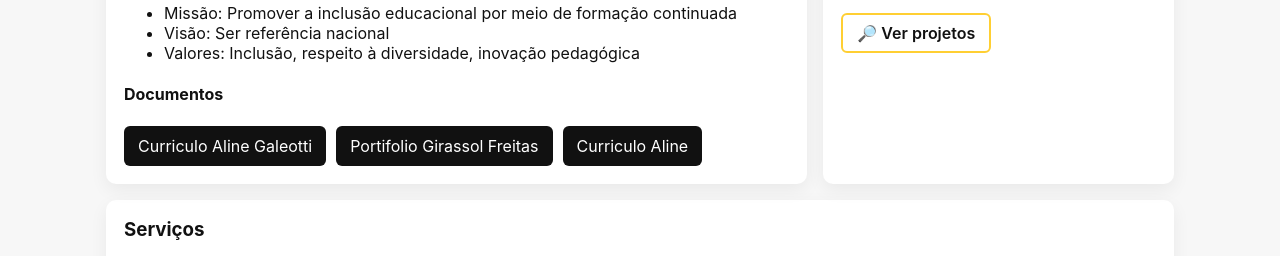
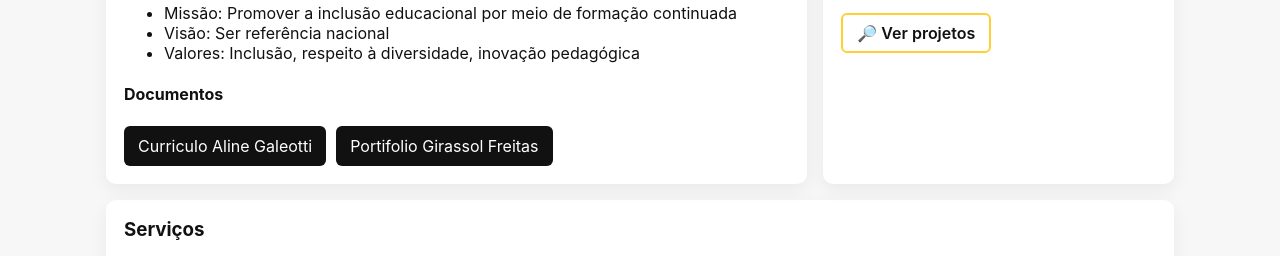
Before and after one commit to girassolfreitasassessoria/pedagogica, a plain HTML site: page index.html in a window 1280 px wide. Shown: the part 520-776 px from the top of the page. Drawn offline with Linux system fonts and the light colour scheme; a script that the page names is missing.

Commit message:
Update index.html

```diff
--- a/index.html
+++ b/index.html
@@ -76,7 +76,6 @@
         <div style="display:flex; flex-wrap:wrap; gap:10px;">
           <a href="assets/Curriculo Aline Galeotti.pdf" target="_blank" style="padding:10px 14px; background:#111; color:#fff; border-radius:6px; text-decoration:none;">Curriculo Aline Galeotti</a>
           <a href="assets/Portifolio Girassol Freitas.pdf" target="_blank" style="padding:10px 14px; background:#111; color:#fff; border-radius:6px; text-decoration:none;">Portifolio Girassol Freitas</a>
-          <a href="assets/Curriculo Aline.pdf" target="_blank" style="padding:10px 14px; background:#111; color:#fff; border-radius:6px; text-decoration:none;">Curriculo Aline</a>
         </div>
       </section>
 
```
